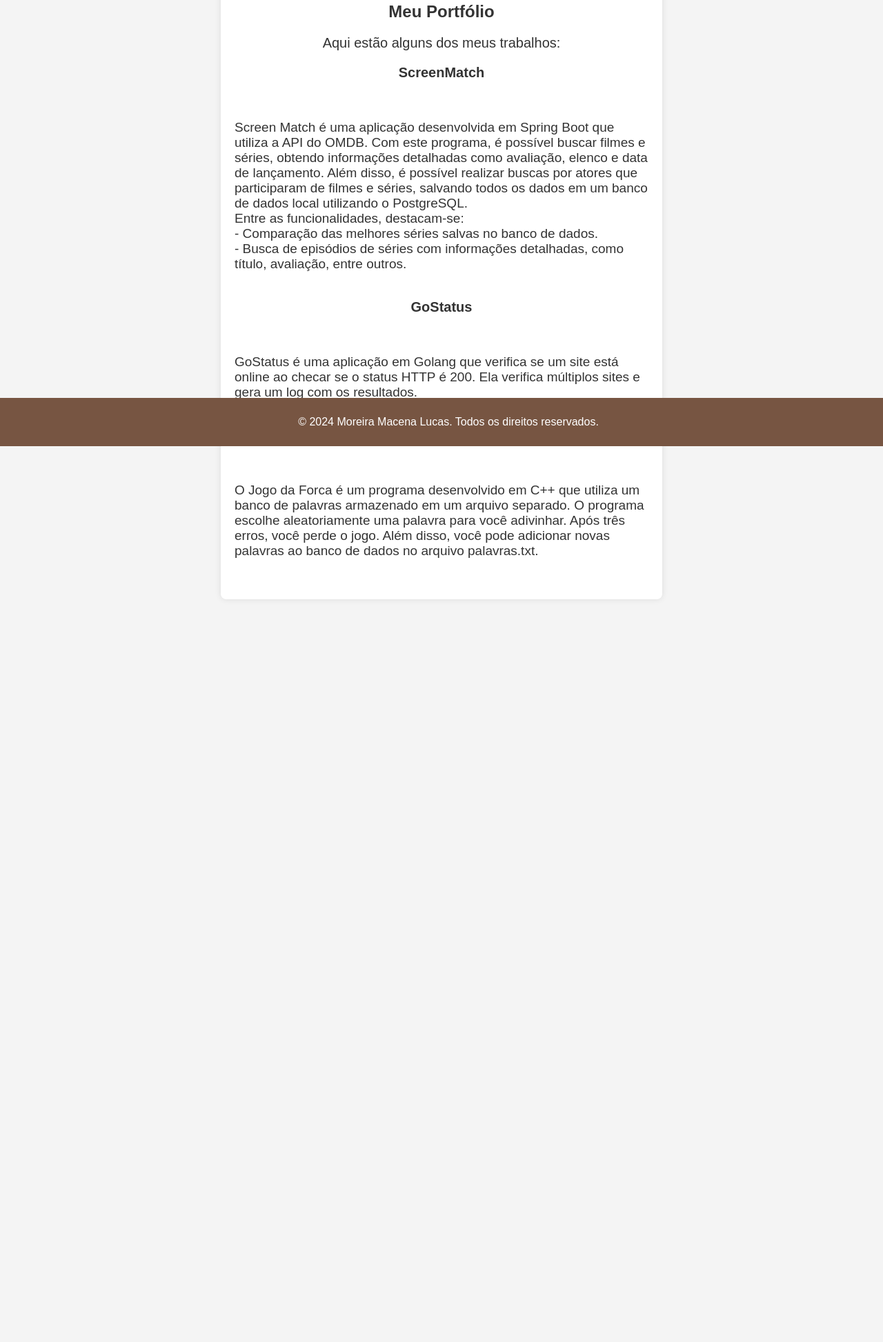
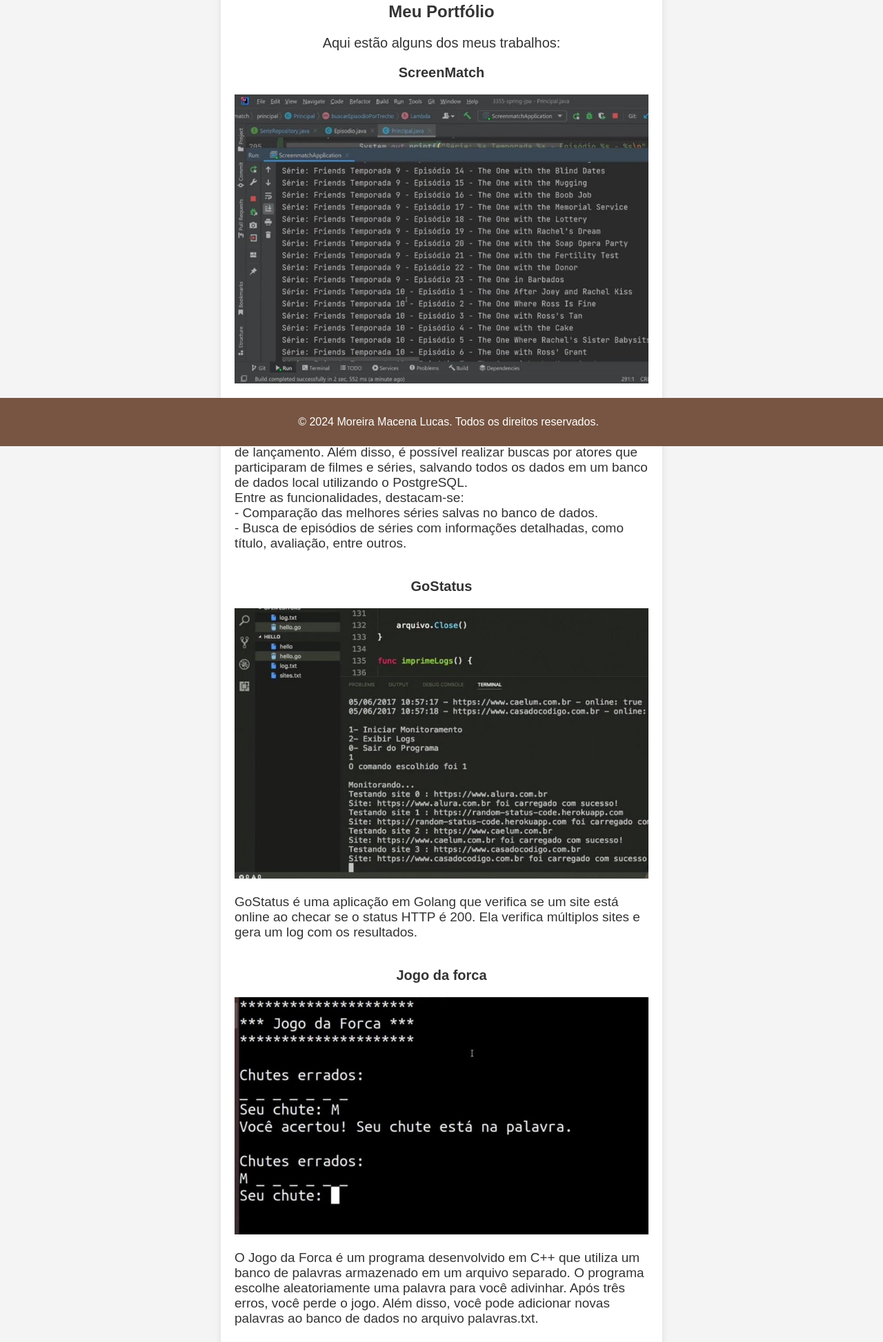
Before and after one commit to LucasMacena09/primeiroProjeto-info2024, a plain HTML site: page portfolio.html in a window 1280 px wide. Shown: the part 153-2099 px from the top of the page at 69% size. Before the commit the page ends 1062 px from the top, so only its background shows below. Drawn offline with Linux system fonts and the light colour scheme; files that its build step writes are made by us from their sources.

Commit message:
Update portfolio.html

```diff
--- a/portfolio.html
+++ b/portfolio.html
@@ -3,7 +3,7 @@
 <head>
     <meta charset="UTF-8">
     <meta name="viewport" content="width=device-width, initial-scale=1.0">
-    <link rel="stylesheet" href="css/style.css">
+    <link rel="stylesheet" href="style.css">
     <title>Portfolio</title>
 </head>
 <body>
@@ -21,7 +21,7 @@
             <h1>Meu Portfólio</h1>
             <p class="titulo">Aqui estão alguns dos meus trabalhos:</p>
             <p class="titulop">ScreenMatch</p>
-            <img class="imgk" src="img/img02.jpeg" alt="">
+            <img class="imgk" src="img02.jpeg" alt="">
             <p class="descricao">Screen Match é uma aplicação desenvolvida em Spring Boot que utiliza a API do OMDB. Com este programa, é possível buscar
                 filmes e séries, obtendo informações detalhadas como avaliação, elenco e data de lançamento. Além disso, é possível realizar buscas por
                 atores que participaram de filmes e séries, salvando todos os dados em um banco de dados local utilizando o PostgreSQL.<br>
@@ -31,11 +31,11 @@
                 - Busca de episódios de séries com informações detalhadas, como título, avaliação, entre outros.
             </p>
             <p class="titulop">GoStatus</p>
-            <img class="imgk" src="img/img03.jpeg" alt="">
+            <img class="imgk" src="img03.jpeg" alt="">
             <p class="descricao">GoStatus é uma aplicação em Golang que verifica se um site está online ao checar se o status HTTP é 200. Ela verifica múltiplos sites e gera um log com os resultados.
             </p>
             <p class="titulop">Jogo da forca</p>
-            <img class="imgk" src="img/img04.jpeg" alt="">
+            <img class="imgk" src="img04.jpeg" alt="">
             <p class="descricao">O Jogo da Forca é um programa desenvolvido em C++ que utiliza um banco de palavras armazenado em um arquivo separado.
                 O programa escolhe aleatoriamente uma palavra para você adivinhar. Após três erros, você perde o jogo. Além disso, você pode adicionar novas
                 palavras ao banco de dados no arquivo palavras.txt.
```
